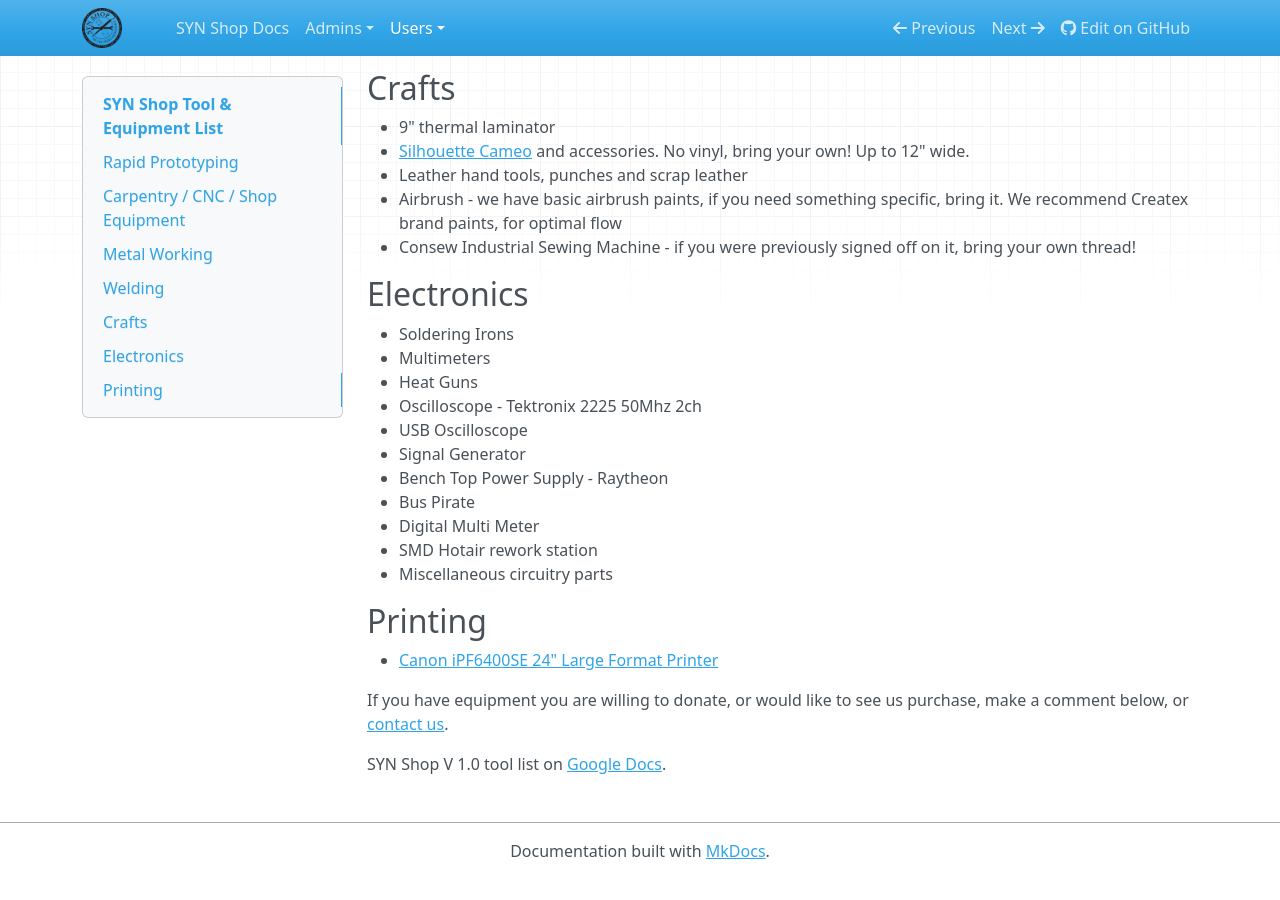
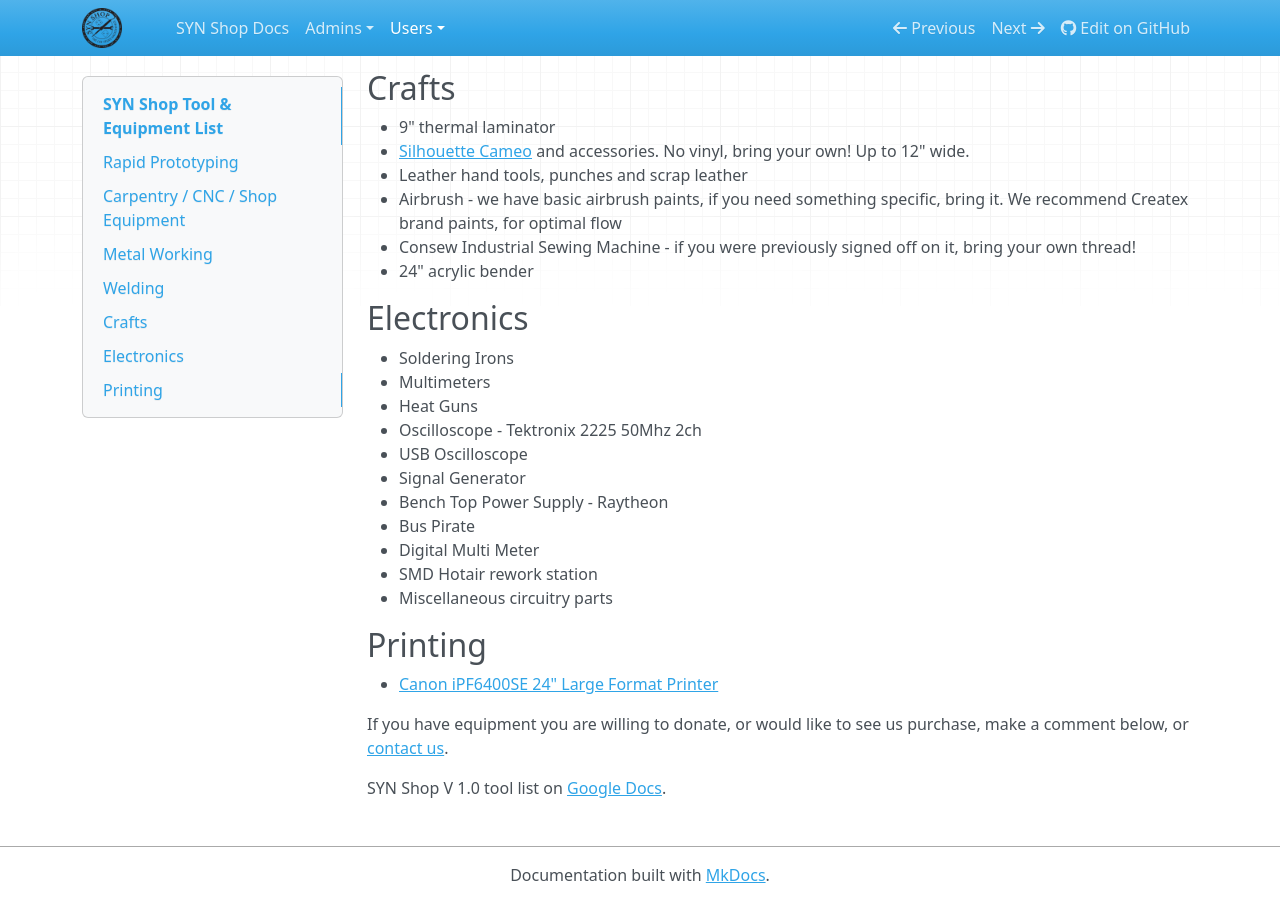
Before and after one commit to synshop/rtfm, an MkDocs documentation site: the page built from docs/users/SYN Shop Tool List.md, in a window 1280 px wide and 900 px high, scrolled down 1723 px. Built offline with MkDocs 1.6.1, drawn with Linux system fonts in a browser that asks for light colours; nearby versions of some CDN libraries; before the commit the page ends 2602 px from its top, so only the background shows below that.

Commit message:
Update SYN Shop Tool List.md
Added in crafts - acrylic bender

```diff
--- a/docs/users/SYN Shop Tool List.md
+++ b/docs/users/SYN Shop Tool List.md
@@ -78,6 +78,7 @@
 * Leather hand tools, punches and scrap leather
 * Airbrush - we have basic airbrush paints, if you need something specific, bring it. We recommend Createx brand paints, for optimal flow
 * Consew Industrial Sewing Machine - if you were previously signed off on it, bring your own thread!
+* 24" acrylic bender
 
 ## Electronics
 
```
